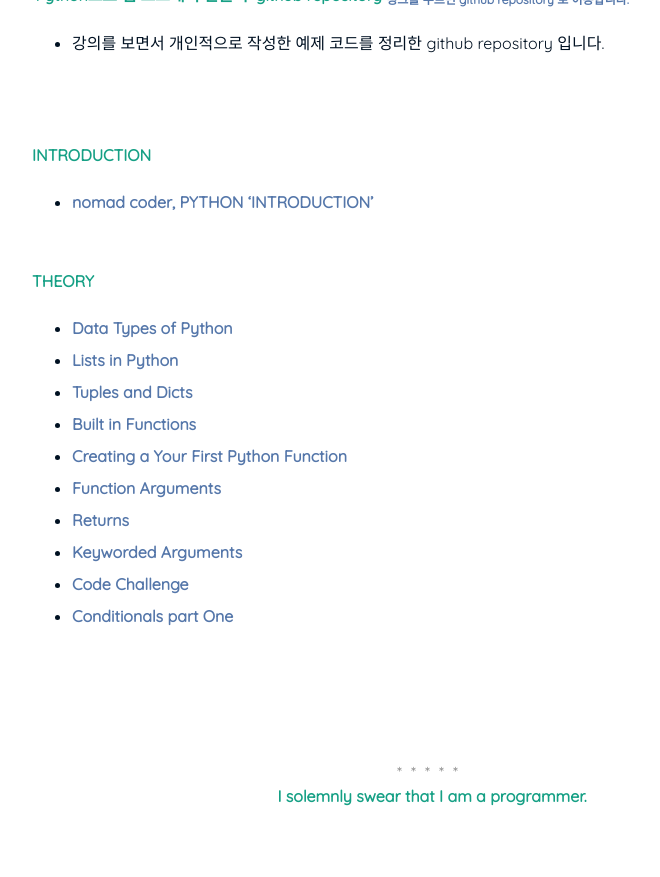
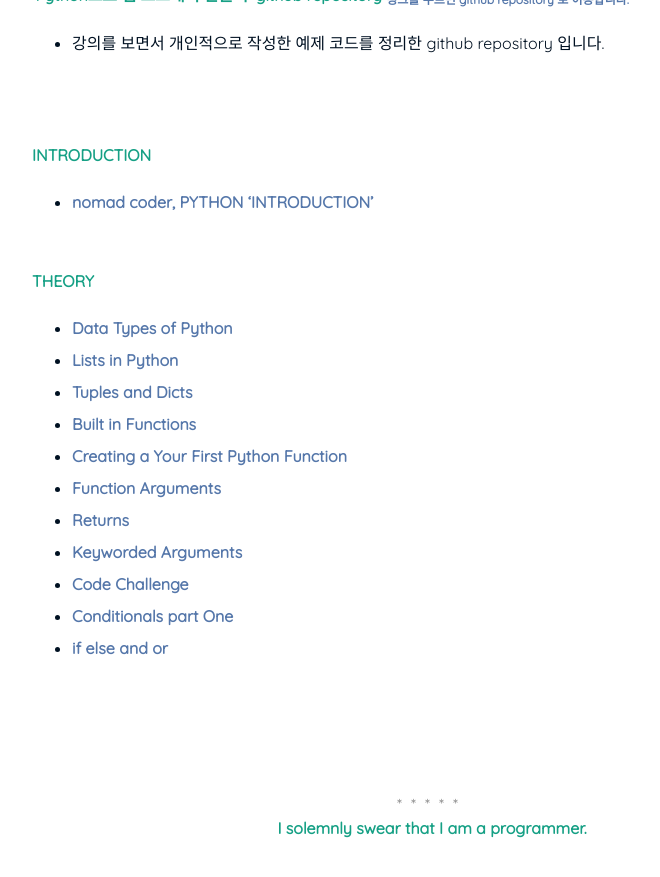
Before and after one commit to nimkoes/portfolio, a Jekyll site: the page built from _posts/2021-05-31-Python-Language-Study.md, in a window 1280 px wide and 900 px high, scrolled down 1551 px. Shown: the top 877 px of the window, without its empty margins (208-868 px from the left). Built offline with Jekyll 4.4.1, drawn with Linux system fonts in a browser that asks for light colours.

Commit message:
mod post, theory 1.10 if else and or

```diff
--- a/_posts/2021-05-31-Python-Language-Study.md
+++ b/_posts/2021-05-31-Python-Language-Study.md
@@ -58,6 +58,7 @@ author: "nimkoes"
 - [Keyworded Arguments][link_blog_009]
 - [Code Challenge][link_blog_010]
 - [Conditionals part One][link_blog_011]
+- [if else and or][link_blog_012]
 
 
 
```
Also changed, not shown: other parts of _posts/2021-05-31-Python-Language-Study.md (+1 -0 lines).
